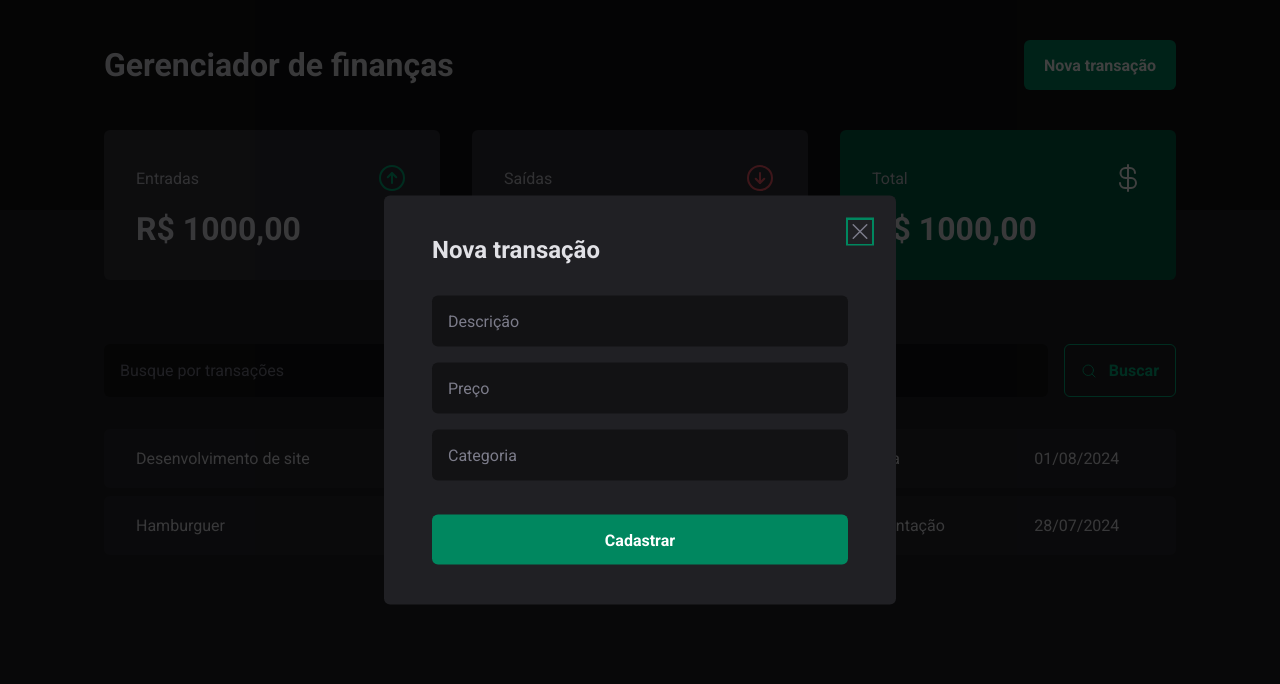
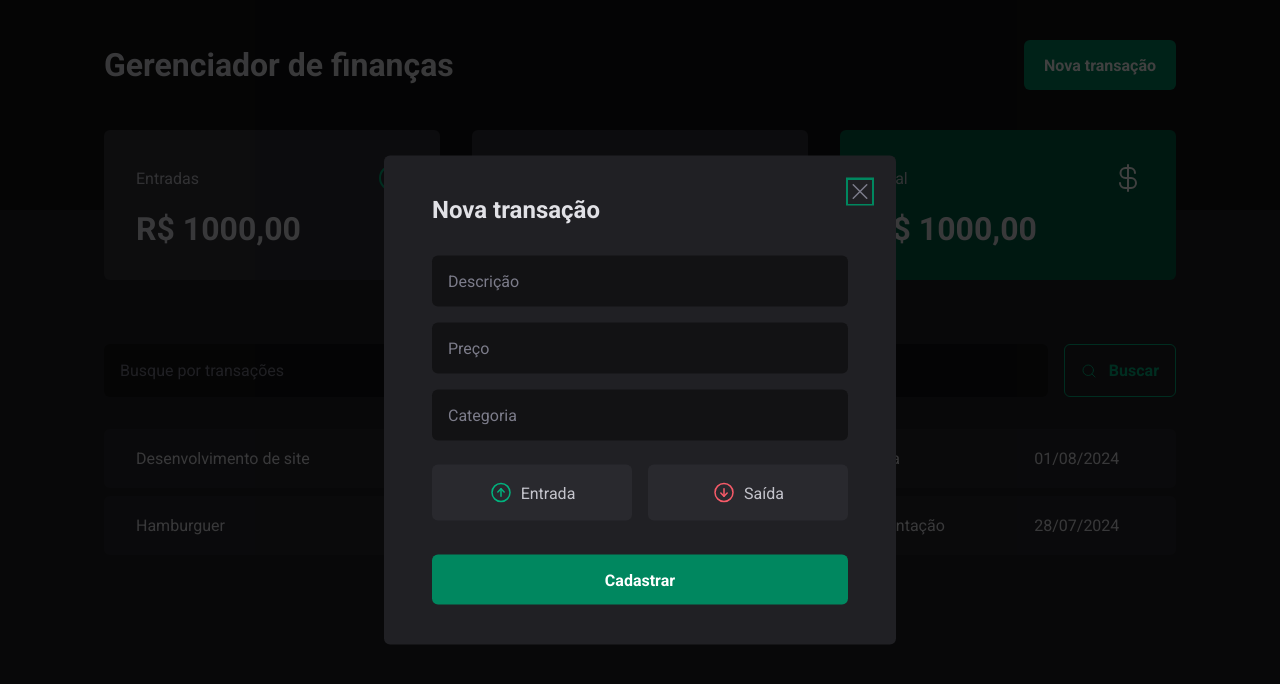
Before and after one commit to edu-almeidaf/finance-manager, a React (Vite) app: page / in a window 1280 px wide. Both pictures are taken after a click on the button "Nova transação". Shown: the top 684 px of the page. Built offline with nearby package versions, Linux system fonts and the light colour scheme.

Commit message:
feat: create income and outcome inputs in transaction modal

```diff
--- a/package.json
+++ b/package.json
@@ -11,6 +11,7 @@
   },
   "dependencies": {
     "@radix-ui/react-dialog": "^1.1.1",
+    "@radix-ui/react-radio-group": "^1.2.0",
     "phosphor-react": "^1.4.1",
     "react": "^18.3.1",
     "react-dom": "^18.3.1",
--- a/src/components/new-transaction-modal/index.tsx
+++ b/src/components/new-transaction-modal/index.tsx
@@ -1,6 +1,12 @@
 import * as Dialog from '@radix-ui/react-dialog'
-import { CloseButton, Content, Overlay } from './styles'
-import { X } from 'phosphor-react'
+import {
+  CloseButton,
+  Content,
+  Overlay,
+  TransactionType,
+  TransactionTypeButton,
+} from './styles'
+import { ArrowCircleDown, ArrowCircleUp, X } from 'phosphor-react'
 
 export function NewTransactionModal() {
   return (
@@ -19,6 +25,18 @@
           <input type="text" placeholder="Preço" required />
           <input type="text" placeholder="Categoria" required />
 
+          <TransactionType>
+            <TransactionTypeButton variant="income" value="income">
+              <ArrowCircleUp size={24} />
+              Entrada
+            </TransactionTypeButton>
+
+            <TransactionTypeButton variant="outcome" value="outcome">
+              <ArrowCircleDown size={24} />
+              Saída
+            </TransactionTypeButton>
+          </TransactionType>
+
           <button type="submit">Cadastrar</button>
         </form>
       </Content>
--- a/src/components/new-transaction-modal/styles.ts
+++ b/src/components/new-transaction-modal/styles.ts
@@ -1,5 +1,6 @@
 import styled from 'styled-components'
 import * as Dialog from '@radix-ui/react-dialog'
+import * as RadioGroup from '@radix-ui/react-radio-group'
 
 export const Overlay = styled(Dialog.Overlay)`
   position: fixed;
@@ -67,3 +68,53 @@
   cursor: pointer;
   color: ${({ theme }) => theme['gray-500']};
 `
+
+export const TransactionType = styled(RadioGroup.Root)`
+  display: grid;
+  grid-template-columns: repeat(2, 1fr);
+  gap: 1rem;
+  margin-top: 0.5rem;
+`
+
+interface TransactionTypeButtonProps {
+  variant: 'income' | 'outcome'
+}
+
+export const TransactionTypeButton = styled(
+  RadioGroup.Item,
+)<TransactionTypeButtonProps>`
+  background: ${(props) => props.theme['gray-700']};
+  padding: 1rem;
+  display: flex;
+  align-items: center;
+  justify-content: center;
+  gap: 0.5rem;
+  border-radius: 6px;
+  cursor: pointer;
+  border: 0;
+  color: ${(props) => props.theme['gray-300']};
+
+  svg {
+    color: ${(props) =>
+      props.variant === 'income'
+        ? props.theme['green-300']
+        : props.theme['red-300']};
+  }
+
+  &[data-state='unchecked']:hover {
+    transition: background-color 0.2s;
+    background: ${(props) => props.theme['gray-600']};
+  }
+
+  &[data-state='checked'] {
+    color: ${(props) => props.theme.white};
+    background: ${(props) =>
+      props.variant === 'income'
+        ? props.theme['green-500']
+        : props.theme['red-500']};
+
+    svg {
+      color: ${(props) => props.theme.white};
+    }
+  }
+`
```
Also changed, not shown: 1 other file (tests, documents, lock files or other folders).
